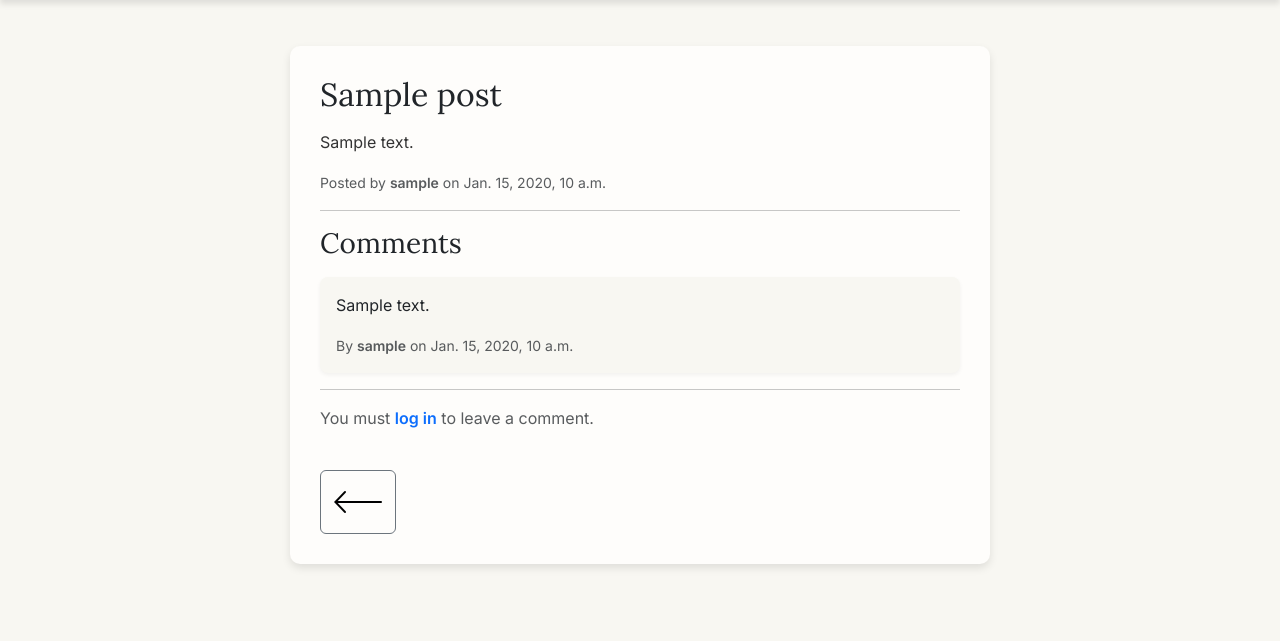
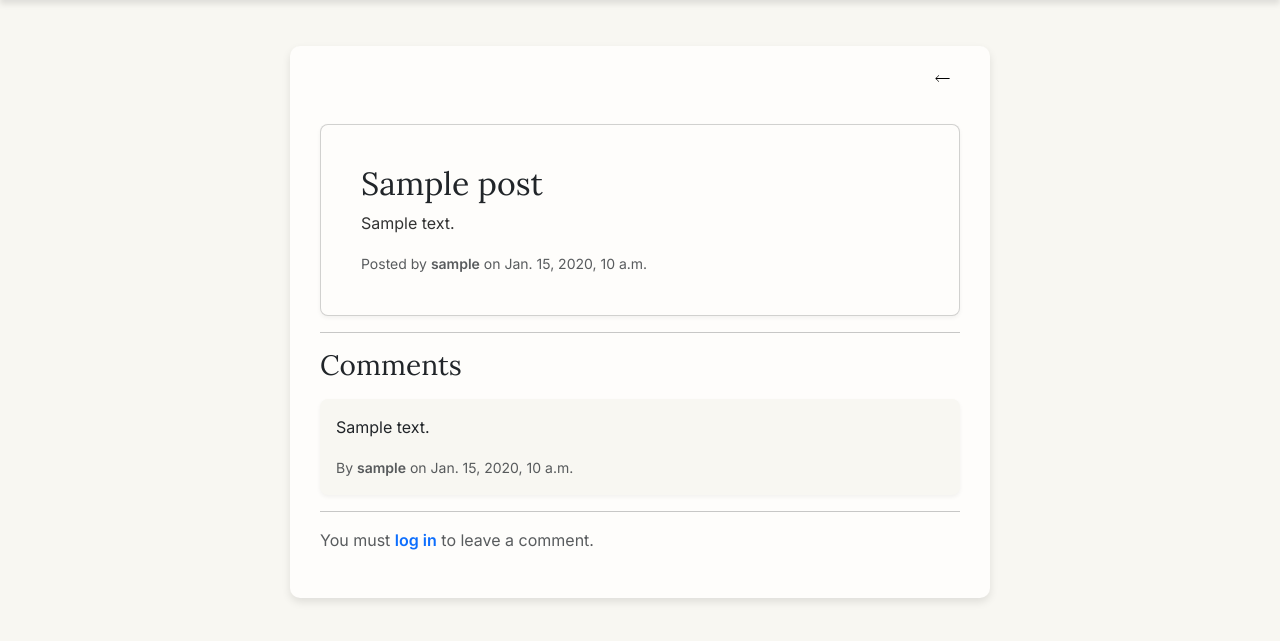
Before and after one commit to jackiedallas/django-blog-website, a Django app: a page that uses blog_website/blog/templates/blog/post_detail.html in a window 1280 px wide. Shown: the part 74-715 px from the top of the page. Run offline with Django 5.2, Linux system fonts and the light colour scheme; tables that the repository leaves empty hold one stand-in row (values such as "Sample post").

Commit message:
added style to back button

```diff
--- a/blog_website/blog/static/blog/css/styles.css
+++ b/blog_website/blog/static/blog/css/styles.css
@@ -174,3 +174,21 @@ h1, h2, h3, h4, h5, h6 {
     border-radius: 10px;
     box-shadow: 0px 4px 8px rgba(0, 0, 0, 0.1);
 }
+
+#back-icon-img {
+    position: absolute;
+    top: 20px;
+    right: 35px;
+    width: 25px;
+    height: 25px;
+    background-color: transparent;
+    border: 1px;
+    padding: 5px;
+    border-radius: 50%;
+    transition: background-color 0.2s ease-in-out;
+}
+
+/* ✅ Hover effect for better UX */
+#back-icon-img:hover {
+    background-color: rgba(0, 0, 0, 0.1);
+}
--- a/blog_website/blog/templates/blog/post_detail.html
+++ b/blog_website/blog/templates/blog/post_detail.html
@@ -2,15 +2,30 @@
 {% load static %}
 
 {% block content %}
-<div class="container" id="post-detail-container">
-    <!-- Post Title & Content -->
-    <h2 class="mb-3">{{ post.title }}</h2>
-    <p class="post-content">{{ post.content }}</p>
-    <small class="text-muted">Posted by <strong>{{ post.author.username }}</strong> on {{ post.created_at }}</small>
+<div class="container position-relative" id="post-detail-container">
+    <!-- ✅ Back Button (Top-Right) -->
+    {% if request.GET.next == "profile" %}
+        <a href="{% url 'profile' post.author.username %}" class="btn" id="back-icon">
+            <img src="{% static 'blog/images/back-icon.png' %}" alt="Back" id="back-icon-img">
+        </a>
+    {% else %}
+        <a href="{% url 'home' %}" class="btn">
+            <img src="{% static 'blog/images/back-icon.png' %}" alt="Back" id="back-icon-img">
+        </a>
+    {% endif %}
+
+    <!-- ✅ Post Content -->
+    <div class="card p-4 mt-4">
+        <div class="card-body">
+            <h2 class="card-title">{{ post.title }}</h2>
+            <p class="post-content">{{ post.content }}</p>
+            <small class="text-muted">Posted by <strong>{{ post.author.username }}</strong> on {{ post.created_at }}</small>
+        </div>
+    </div>
 
     <hr>
 
-    <!-- Comment Section -->
+    <!-- ✅ Comment Section -->
     <h3 class="mb-3">Comments</h3>
     {% for comment in comments %}
         <div class="card comment-card my-3">
@@ -25,7 +40,7 @@
 
     <hr>
 
-    <!-- Comment Form -->
+    <!-- ✅ Comment Form -->
     {% if user.is_authenticated %}
         <h3 class="mb-3">Leave a Comment</h3>
         <form method="post" class="text-start">
@@ -38,17 +53,5 @@
     {% else %}
         <p class="text-muted">You must <a href="{% url 'login' %}" class="text-decoration-none fw-bold">log in</a> to leave a comment.</p>
     {% endif %}
-    <br>
-    <!-- Dynamic "Back button" -->
-     {% if request.GET.next == "profile" %}
-        <a href="{% url 'profile' post.author.username %}" class="btn btn-outline-secondary">
-            <img src="{% static 'blog/images/back-icon.png' %}" alt="back" height="50" width="50">
-        </a>
-    {% else %}
-        <a href="{% url 'home' %}" class="btn btn-outline-secondary">
-            <img src="{% static 'blog/images/back-icon.png' %}" alt="back" height="50" width="50">
-        </a>
-    {% endif %}
-
 </div>
 {% endblock %}
```
